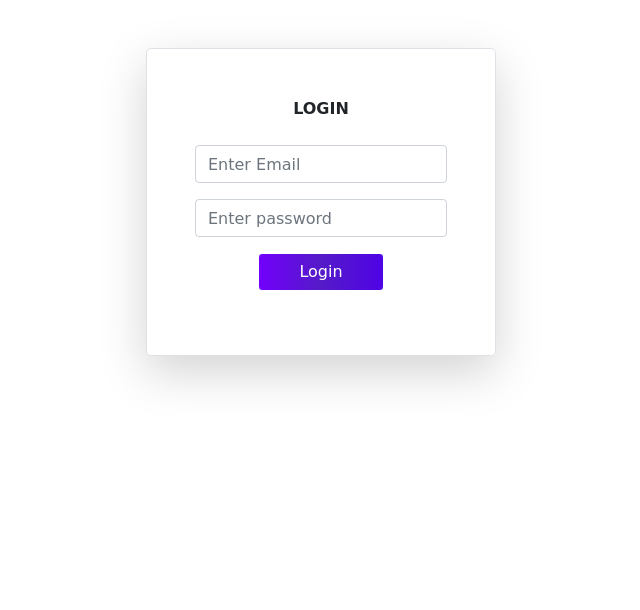
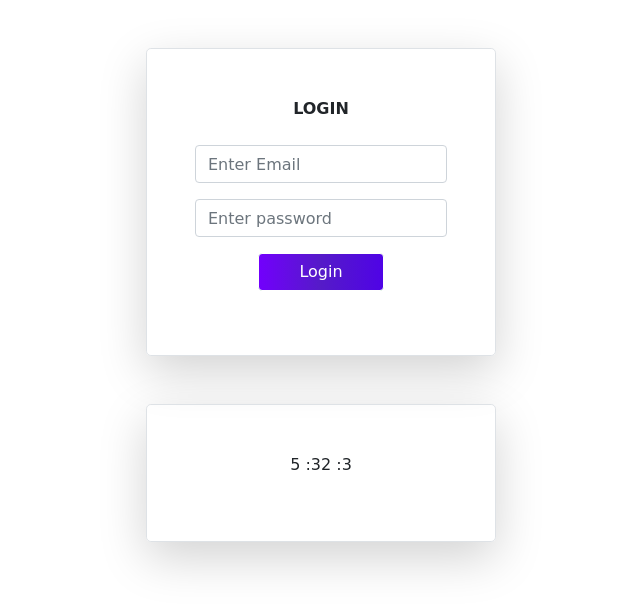
Before and after one commit to JNMilan/jnmilan.github.io, a plain HTML site: page index.html in a window 1280 px wide. Shown: the whole page, without its empty margins (319-959 px from the left). Drawn offline with nearby package versions, Linux system fonts and the light colour scheme; a web font is replaced by a local one.

Commit message:
timer on homepage

```diff
--- a/index.html
+++ b/index.html
@@ -25,7 +25,7 @@
     </style>
 </head>
 
-<body>
+<body onload="timer()">
     <div class="row">
         <div class="col-md-12">
             <div class="border  mx-auto   m-5 p-5 rounded-lg shadow-lg" style="width:350px; max-width: 90%;">
@@ -50,6 +50,9 @@
 
 
             </div>
+            <div class="border  mx-auto   m-5 p-5 rounded-lg shadow-lg" style="width:350px; max-width: 90%;">
+                <p style="text-align: center" id="time"></p>
+            </div>
         </div>
     </div>
 </body>
@@ -69,4 +72,15 @@
             document.getElementById("message").innerHTML = "Login Failure"
         }
     }
+
+
+    function timer() {
+        var d = new Date();
+        var h = d.getHours()
+        var m = d.getMinutes()
+        var s = d.getSeconds();
+        document.getElementById("time").innerHTML = h + " :" + m + " :" + s;
+        setTimeout(timer, 500)
+    }
+
 </script>
```
